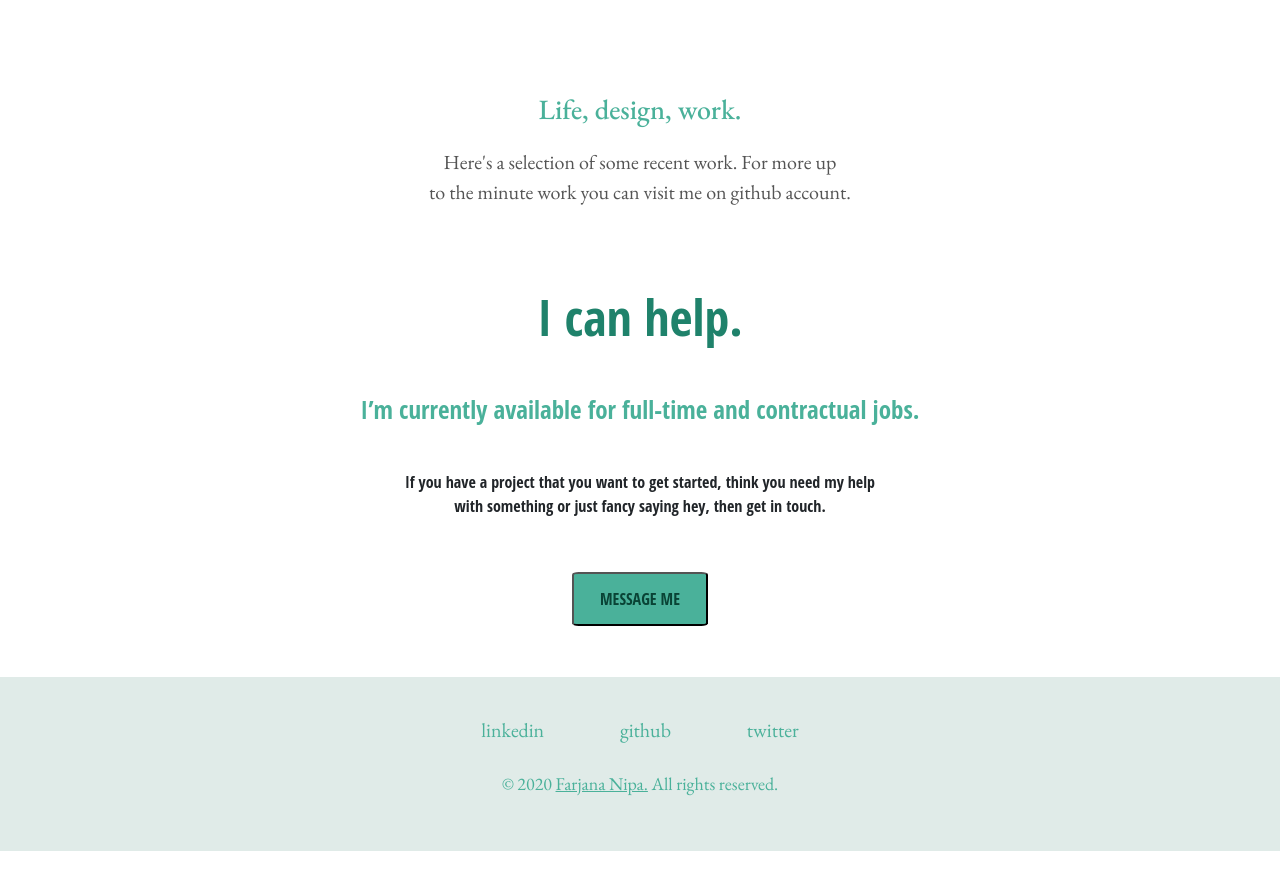
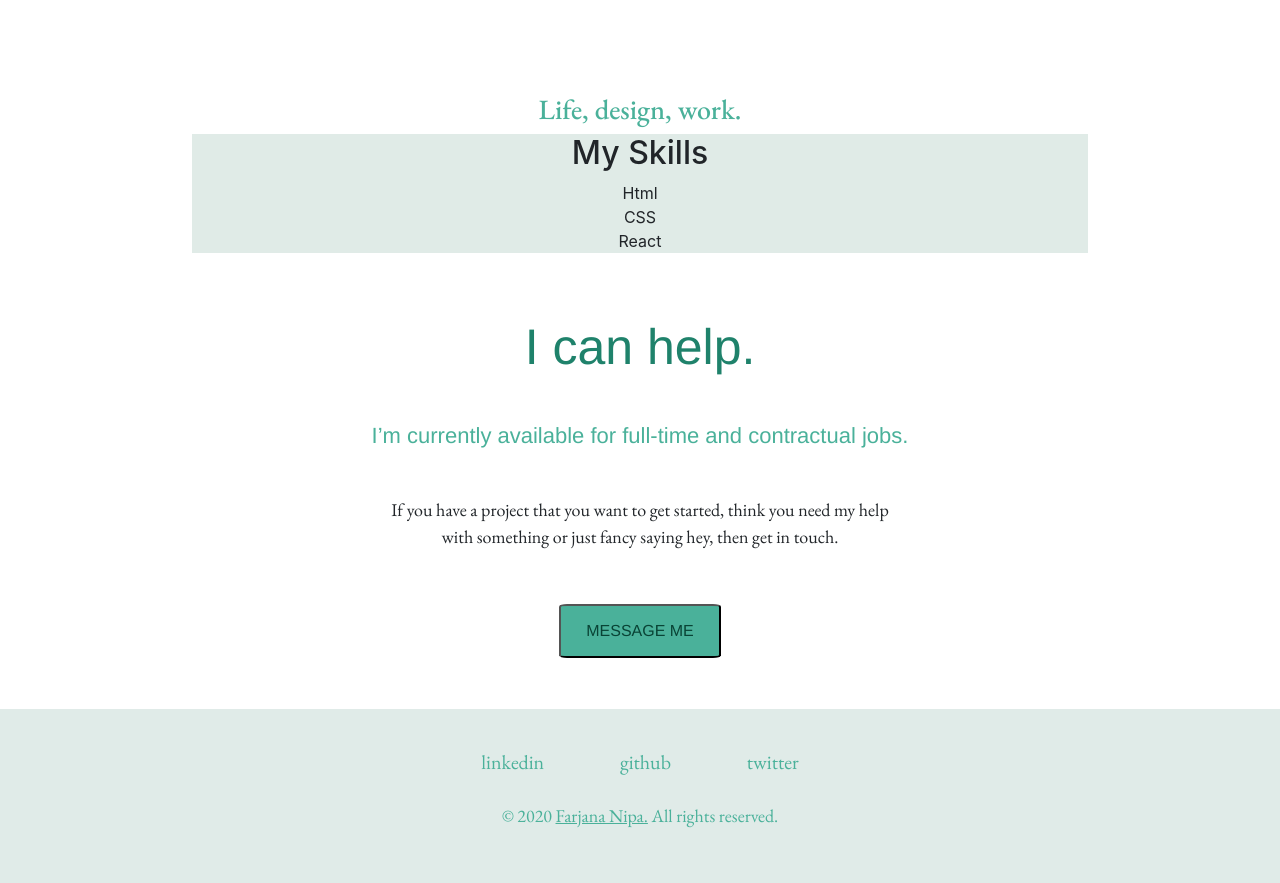
Before and after one commit to nipa04/portfolio, a plain HTML site: page notes.html in a window 1280 px wide. Shown: the part 600-1483 px from the top of the page. Before the commit the page ends 1451 px from the top, so only its background shows below. Drawn offline with nearby package versions, Linux system fonts and the light colour scheme.

Commit message:
new update

```diff
--- a/css/style.css
+++ b/css/style.css
@@ -127,6 +127,9 @@ h3{
   font-size: 45px;
   color: #1F826B;
   padding-bottom: 4%;
+  font-family: brandon-grotesque,HelveticaNeue-Light,"Helvetica Neue Light","Helvetica Neue",Helvetica,Arial,"Lucida Grande",sans-serif;
+
+
   /* /* padding-right: 40%; */
 
 }
@@ -139,6 +142,7 @@ h3{
   text-align: justify;
   padding-bottom: 5%;
   padding-left: 20%;
+  font-size: 18px;
 }
 
 
@@ -147,6 +151,7 @@ h3{
   flex-direction: column;
   padding-left: 30%;
   width: 70%;
+  font-family: 'EB Garamond', serif;
 }
 
 
@@ -156,6 +161,7 @@ h3{
   width: 85%;
   text-align: justify;
   padding-bottom: 5%;
+  font-size: 18px;
 
 
 
@@ -166,6 +172,7 @@ h3{
   padding-right: 20%;
   width: 70%;
   padding-left: 20%;
+  font-family: 'EB Garamond', serif;
 
 }
 
@@ -178,7 +185,7 @@ h3{
   padding-top: 5%;
   background-color: white;
   /* font-style: 'EB Garamond', serif; */
-  font-family: 'Open Sans Condensed', sans-serif;
+  font-family: brandon-grotesque,HelveticaNeue-Light,"Helvetica Neue Light","Helvetica Neue",Helvetica,Arial,"Lucida Grande",sans-serif;
   padding-bottom: 4%;
 
 }
@@ -191,8 +198,8 @@ h3{
 
 
 .container-fluid3 h3{
-  font-family: 'Open Sans Condensed', sans-serif;
-  font-size: 25px;
+  font-family: brandon-grotesque,HelveticaNeue-Light,"Helvetica Neue Light","Helvetica Neue",Helvetica,Arial,"Lucida Grande",sans-serif;
+  font-size: 22px;
 
 }
 
@@ -200,6 +207,8 @@ h3{
 .container-fluid3 p{
   padding-top: 3%;
   padding-bottom: 3%;
+  font-family: 'EB Garamond', serif;
+  font-size: 18px;
 }
 
 .container-fluid3 button{
@@ -214,10 +223,15 @@ h3{
 .container-fluid5{
   background-color: white;
   text-align: center;
+  padding-top: 5%;
+  padding-bottom: 5%;
 
 }
 
-
+.container-fluid5 img{
+  border-radius: 50%;
+  background-color: #F5F9F8;
+}
 
 
 .container-fluid6{
@@ -235,6 +249,8 @@ h3{
 
 .container-fluid6 p{
   font-size: 16px;
+
+
 }
 
 #para{
@@ -303,3 +319,12 @@ font-family: 'Roboto', sans-serif; */
   margin-top: -6%;
 
 }
+
+.container-fluid7{
+  width: 70%;
+  background-color: #E0EBE7;
+  padding-left: 10%;
+  padding-right: 10%;
+  margin-left: 15%;
+  text-align: center;
+}
--- a/notes.html
+++ b/notes.html
@@ -51,12 +51,21 @@
 
     </div>
 
+
+
     <div class="container-fluid2">
         <!-- <img src="Assets/cloudy.png" alt=""> -->
         <h3>Life, design, work.</h3>
-        <p> Here's a selection of some recent work. For more up <br>to the minute work you can visit me on github account.</p>
 
     </div>
+
+    <div class="container-fluid7">
+        <h2>My Skills</h2>
+       <div>Html</div>
+       <div>CSS</div>
+       <div>React</div>
+    </div>
+
 
 
     <div class="container-fluid3">
```
Also changed, not shown: works.html (+1 -1 lines), Assets/Pencil.png (added), Assets/orangePencil.png (added), Assets/redPencil.png (added).
